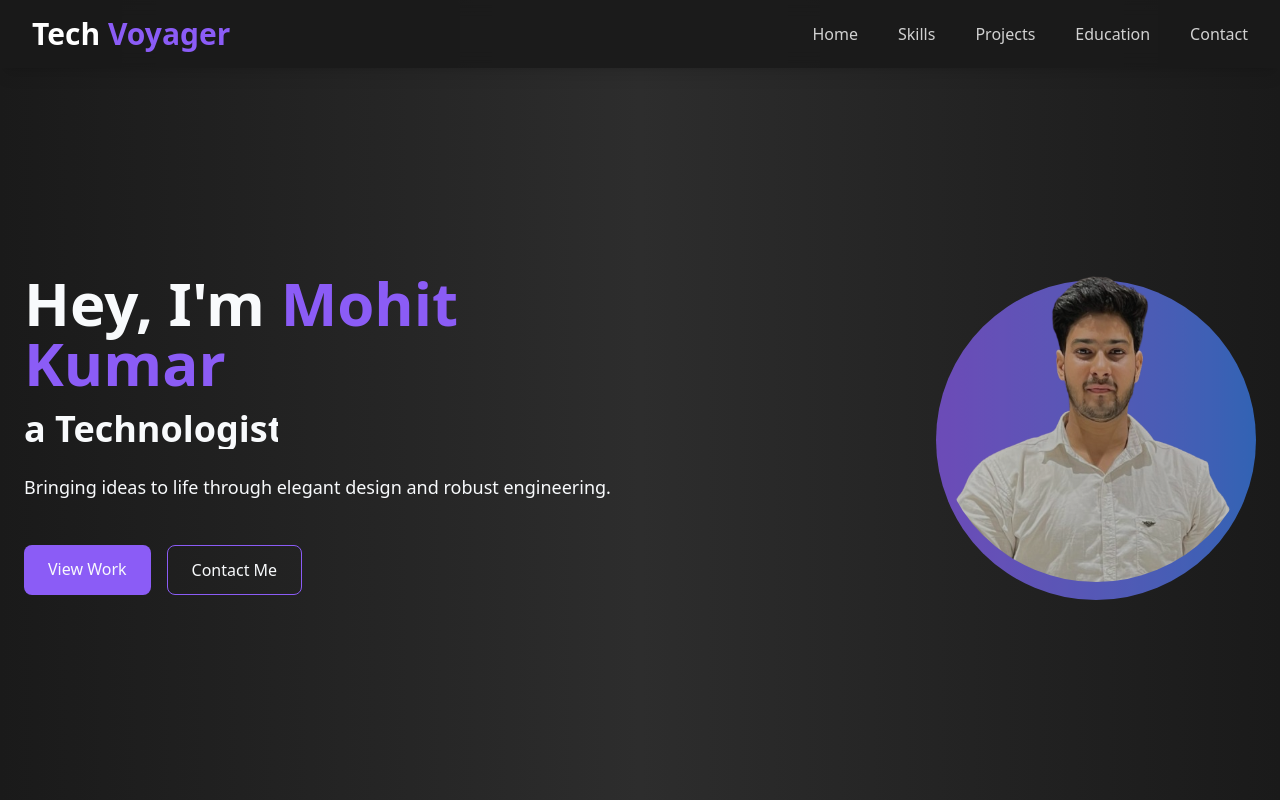
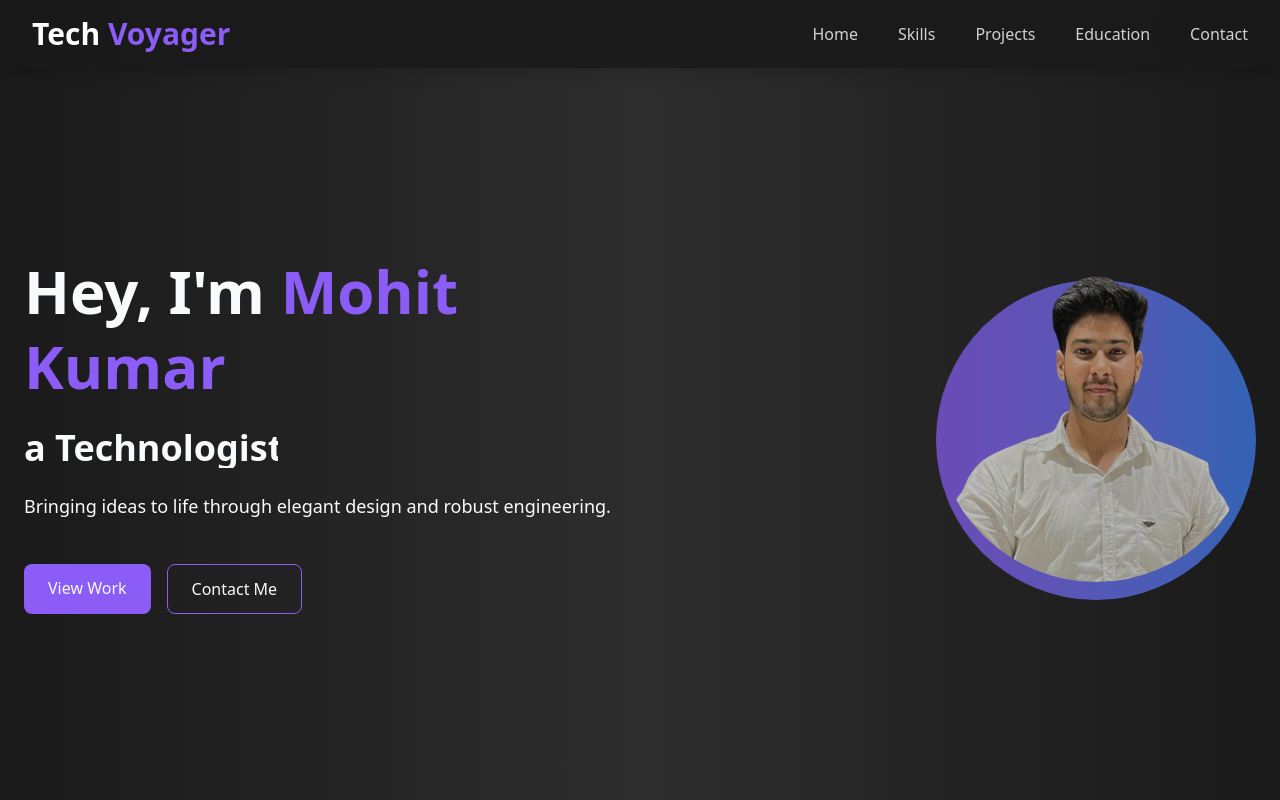
Before and after one commit to mohit-kumar29/portfolio, a React (Vite) app: page / in a window 1280 px wide. Shown: the top 800 px of the page. Built offline with nearby package versions, Linux system fonts and the light colour scheme.

Commit message:
Update heading styles in Me component

```diff
--- a/src/Components/Me.jsx
+++ b/src/Components/Me.jsx
@@ -15,7 +15,7 @@
             <div className='container mx-auto px-6 flex flex-col md:flex-row items-center justify-between'>
                 {/* left side  */}
                 <div className='md:w-1/2 mb-10 md:mb-0'>
-                    <h1 className='text-4xx md:text-6xl font-bold mb-4'>
+                    <h1 className='text-3xl sm:text-3xl md:text-6xl font-bold mb-6 leading-tight'>
                         Hey, I'm <span className='text-purple'>Mohit Kumar</span> <br />
                     </h1>
                     <h2 className='text-2xl md:text-4xl font-semibold mb-6 typewriter'>a Technologist</h2>
```
